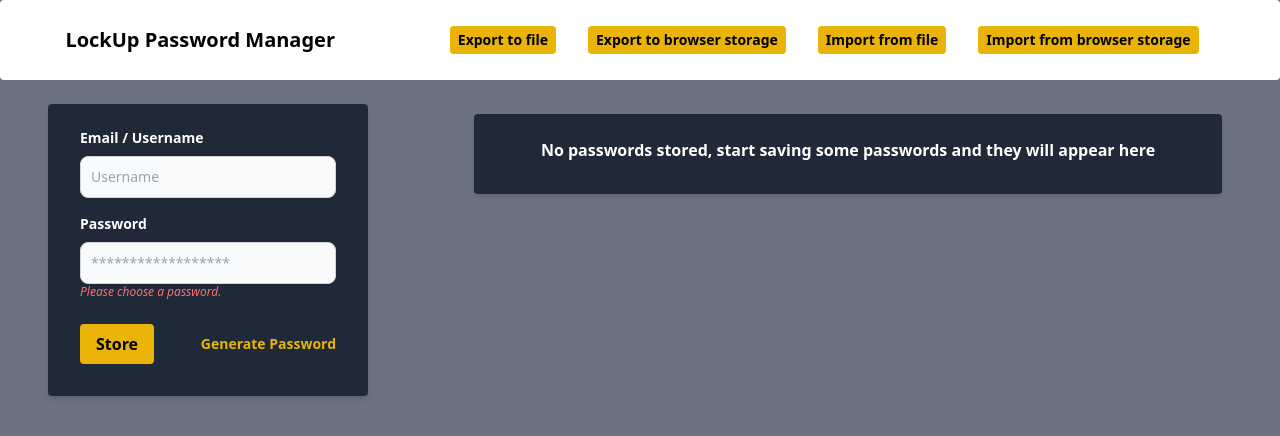
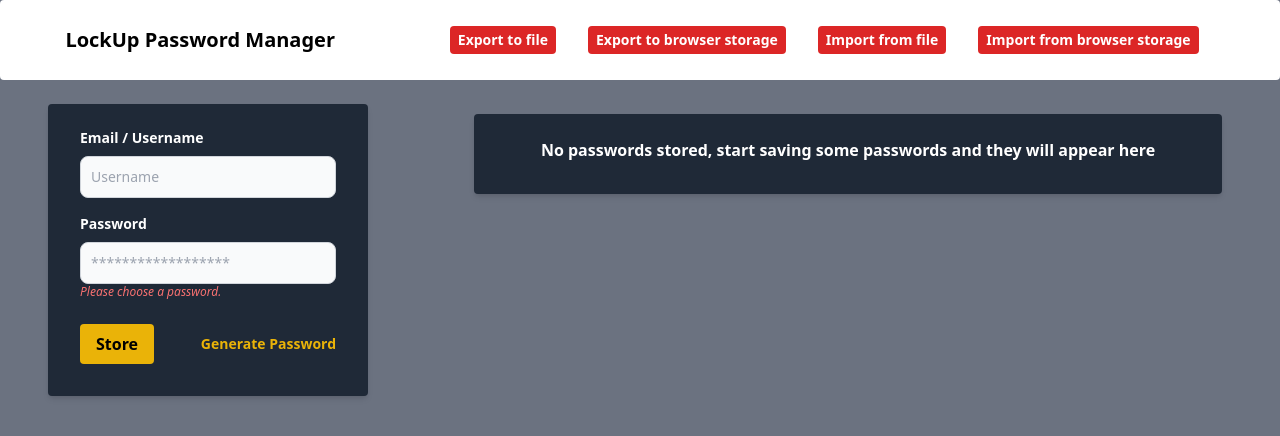
Before and after one commit to meeranh/LockUp, a React (Vite) app: page / in a window 1280 px wide. Shown: the top 436 px of the page. Built offline with nearby package versions, Linux system fonts and the light colour scheme.

Commit message:
Revert "Added required field to password and email"
This reverts commit 4235a36b05364399d95f69f61de517baa288583b.

```diff
--- a/src/components/controlButtons/ExportBtn.jsx
+++ b/src/components/controlButtons/ExportBtn.jsx
@@ -5,7 +5,7 @@ const ExportBtn = () => {
 
   return (
     // Exporting all passwords to an encrypted JSON file when clicked
-    <button onClick={() => {clickedForSetter('ExportToFile') && showPasswordPrompt()}} className="text-black font-bold hover:bg-yellow-600 bg-yellow-500 rounded px-2 py-1 my-2 sm:my-0">
+    <button onClick={() => {clickedForSetter('ExportToFile') && showPasswordPrompt()}} className="text-white font-bold hover:bg-red-900 bg-red-600 rounded px-2 py-1 my-2 sm:my-0">
       Export to file
     </button>
   )
--- a/src/components/controlButtons/ImportBtn.jsx
+++ b/src/components/controlButtons/ImportBtn.jsx
@@ -5,7 +5,7 @@ const ImportBtn = () => {
 
   return (
     // Importing passwords from an encrypted JSON file
-    <button onClick={() => {clickedForSetter('ImportFromFile') && showPasswordPrompt()}} className="text-black font-bold hover:bg-yellow-600 bg-yellow-500 rounded px-2 py-1 my-2 sm:my-0">
+    <button onClick={() => {clickedForSetter('ImportFromFile') && showPasswordPrompt()}} className="text-white font-bold hover:bg-red-900 bg-red-600 rounded px-2 py-1 my-2 sm:my-0">
       Import from file
     </button>
   )
--- a/src/components/controlButtons/LoadFromLocalStorageBtn.jsx
+++ b/src/components/controlButtons/LoadFromLocalStorageBtn.jsx
@@ -16,7 +16,7 @@ const LoadFromLocalStorageBtn = () => {
 
   return (
     // Passwords stored in local storage will be decrypted and loaded when clicked
-    <button onClick={() => checkForData() && clickedForSetter('LoadFromLocalStorage') && showPasswordPrompt()} className="text-black font-bold hover:bg-yellow-600 bg-yellow-500 rounded px-2 py-1 my-2 sm:my-0">
+    <button onClick={() => checkForData() && clickedForSetter('LoadFromLocalStorage') && showPasswordPrompt()} className="text-white font-bold hover:bg-red-900 bg-red-600 rounded px-2 py-1 my-2 sm:my-0">
       Import from browser storage
     </button>
   )
--- a/src/components/controlButtons/SaveToLocalStorageBtn.jsx
+++ b/src/components/controlButtons/SaveToLocalStorageBtn.jsx
@@ -5,7 +5,7 @@ import showPasswordPrompt from '../functions/passwordUtilities/ShowPasswordPromp
 const SaveToLocalStorageBtn = () => {
 
   return (
-    <button onClick={() => {clickedForSetter('SaveToLocalStorage') && showPasswordPrompt()}} className="text-black font-bold hover:bg-yellow-600 bg-yellow-500 rounded px-2 py-1 my-2 sm:my-0">
+    <button onClick={() => {clickedForSetter('SaveToLocalStorage') && showPasswordPrompt()}} className="text-white font-bold hover:bg-red-900 bg-red-600 rounded px-2 py-1 my-2 sm:my-0">
       Export to browser storage
     </button>
   )
```
